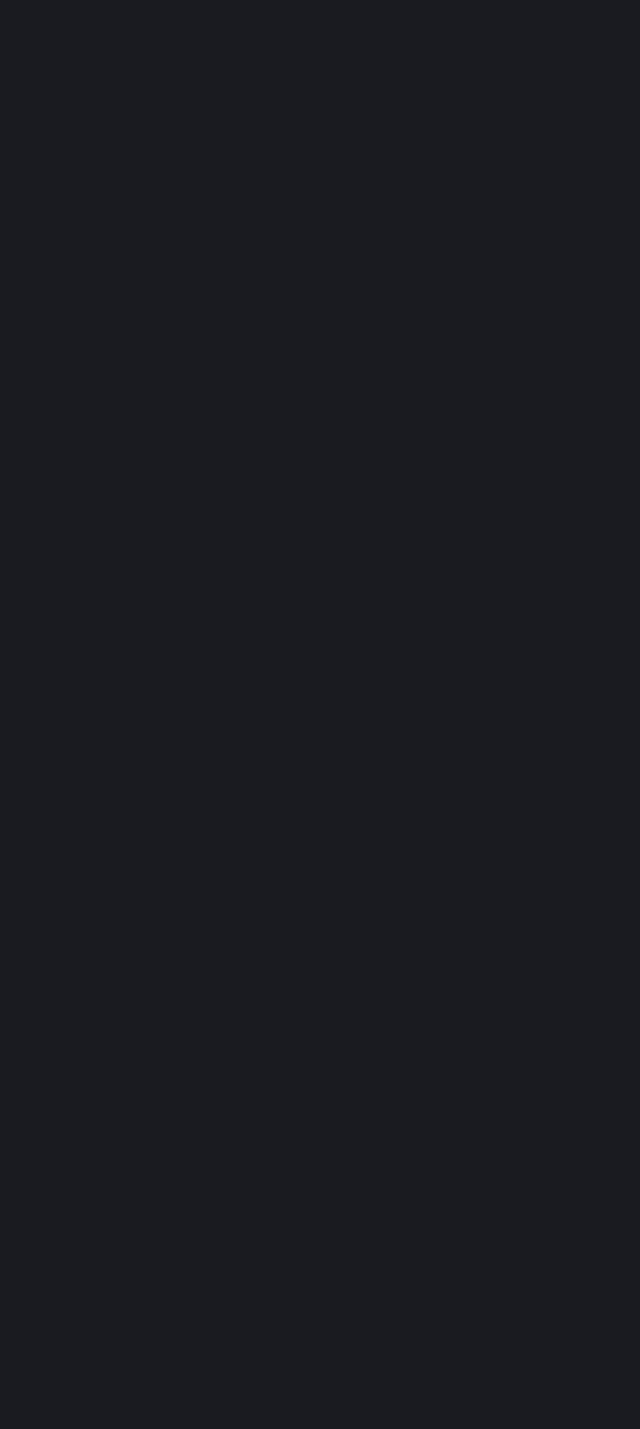
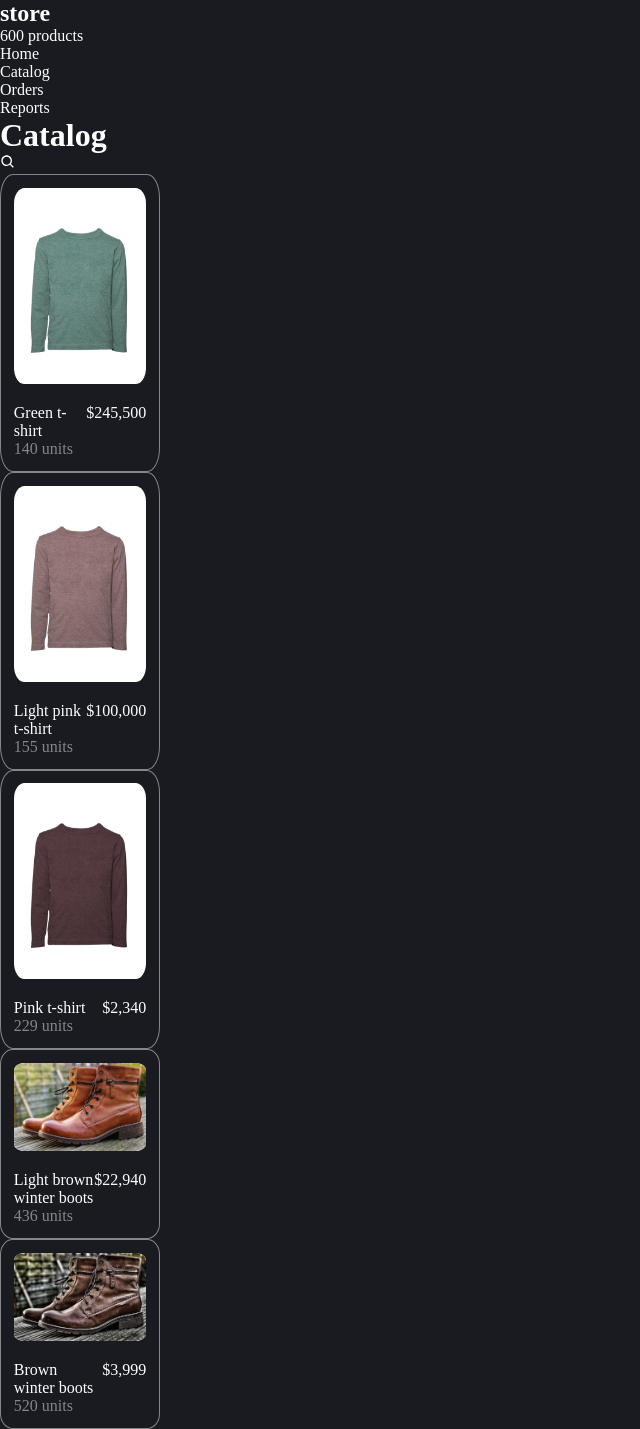
Before and after one commit to LessaApolinario/catalog, a React (Create React App) app: page / in a window 1280 px wide. Shown: the whole page, without its empty margins (0-640 px from the left). Before the commit the page ends 800 px from the top, so only its background shows below. Built offline with nearby package versions, Linux system fonts and the light colour scheme.

Commit message:
Inital app structure with cards

```diff
--- a/package.json
+++ b/package.json
@@ -12,6 +12,7 @@
     "@types/react-dom": "^18.0.0",
     "react": "^18.1.0",
     "react-dom": "^18.1.0",
+    "react-icons": "^4.3.1",
     "react-scripts": "5.0.1",
     "typescript": "^4.4.2",
     "web-vitals": "^2.1.0"
--- a/src/app/App.tsx
+++ b/src/app/App.tsx
@@ -1,11 +1,82 @@
 import React from 'react';
+
+import { BiSearch } from 'react-icons/bi'
+
+import Card from '../ui/components/Card';
 
 import './styles.css';
 
+import greenTshirt from "../assets/isolated-t-shirt-gb032c0a8a_640.png"
+import lightPinkTshirt from "../assets/isolated-t-shirt-gd2b6d9a92_640.png"
+import pinkTshirt from "../assets/isolated-t-shirt-ge8ca8758d_640.png"
+import lightBrownWinterBoots from "../assets/winter-boots-g6ba3f638f_640.jpg"
+import brownWinterBoots from "../assets/winter-boots-ge753c89fb_640.jpg"
+
 function App() {
+  const products = [
+    {
+      imagePath: greenTshirt,
+      productName: "Green t-shirt",
+      units: 140,
+      price: 245.500
+    },
+    {
+      imagePath: lightPinkTshirt,
+      productName: "Light pink t-shirt",
+      units: 155,
+      price: 100.000
+    },
+    {
+      imagePath: pinkTshirt,
+      productName: "Pink t-shirt",
+      units: 229,
+      price: 2.340
+    },
+    {
+      imagePath: lightBrownWinterBoots,
+      productName: "Light brown winter boots",
+      units: 436,
+      price: 22.940
+    },
+    {
+      imagePath: brownWinterBoots,
+      productName: "Brown winter boots",
+      units: 520,
+      price: 3.999
+    },
+  ]
   return (
     <div className="App">
+      <aside className="sidebar">
+        <h2>store</h2>
+        <span>600 products</span>
 
+        <nav>
+          <ul>
+            <li>Home</li>
+            <li>Catalog</li>
+            <li>Orders</li>
+            <li>Reports</li>
+          </ul>
+        </nav>
+      </aside>
+
+      <main>
+        <div>
+          <h1>Catalog</h1>
+          <BiSearch />
+        </div>
+        <div className="products">
+          {products.map(item =>
+            <Card
+              imagePath={item.imagePath}
+              productName={item.productName}
+              units={item.units}
+              price={item.price}
+            />
+          )}
+        </div>
+      </main>
     </div>
   );
 }
```
Also changed, not shown: 1 other file (tests, documents, lock files or other folders).
